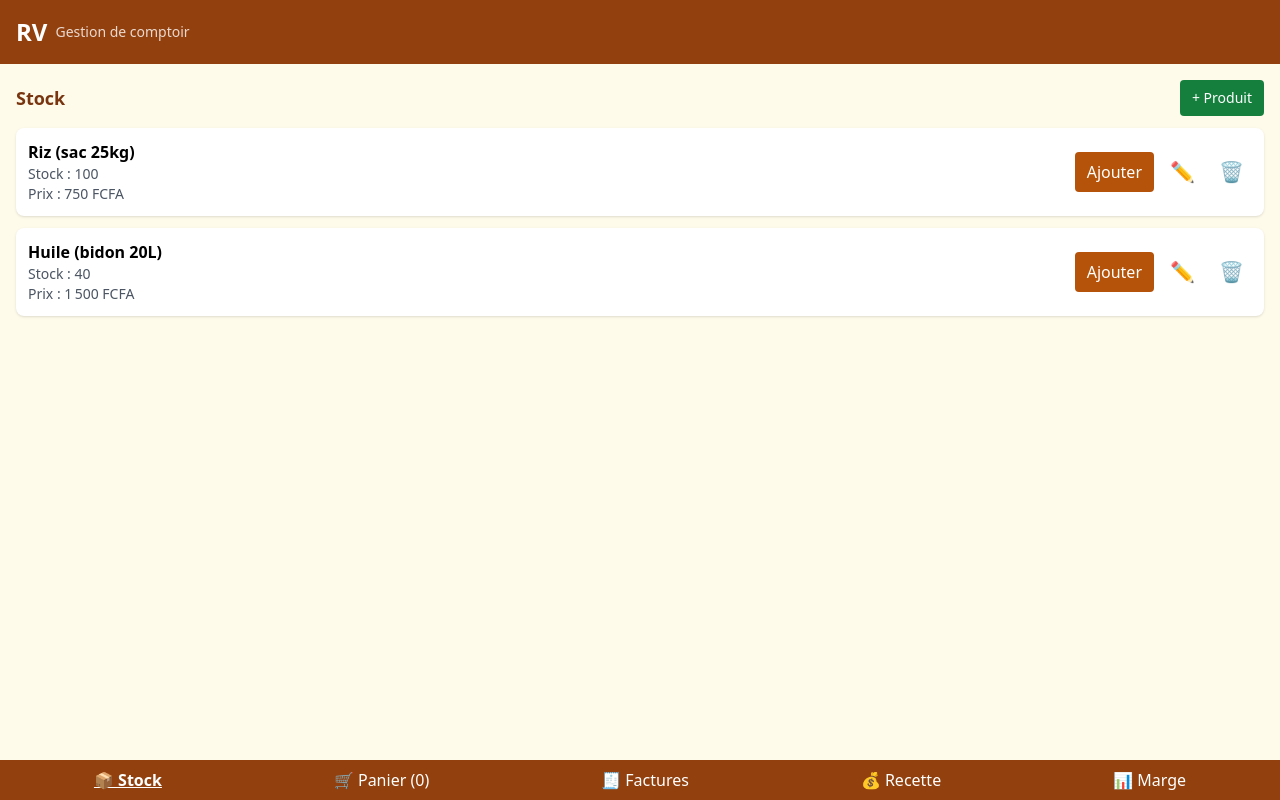
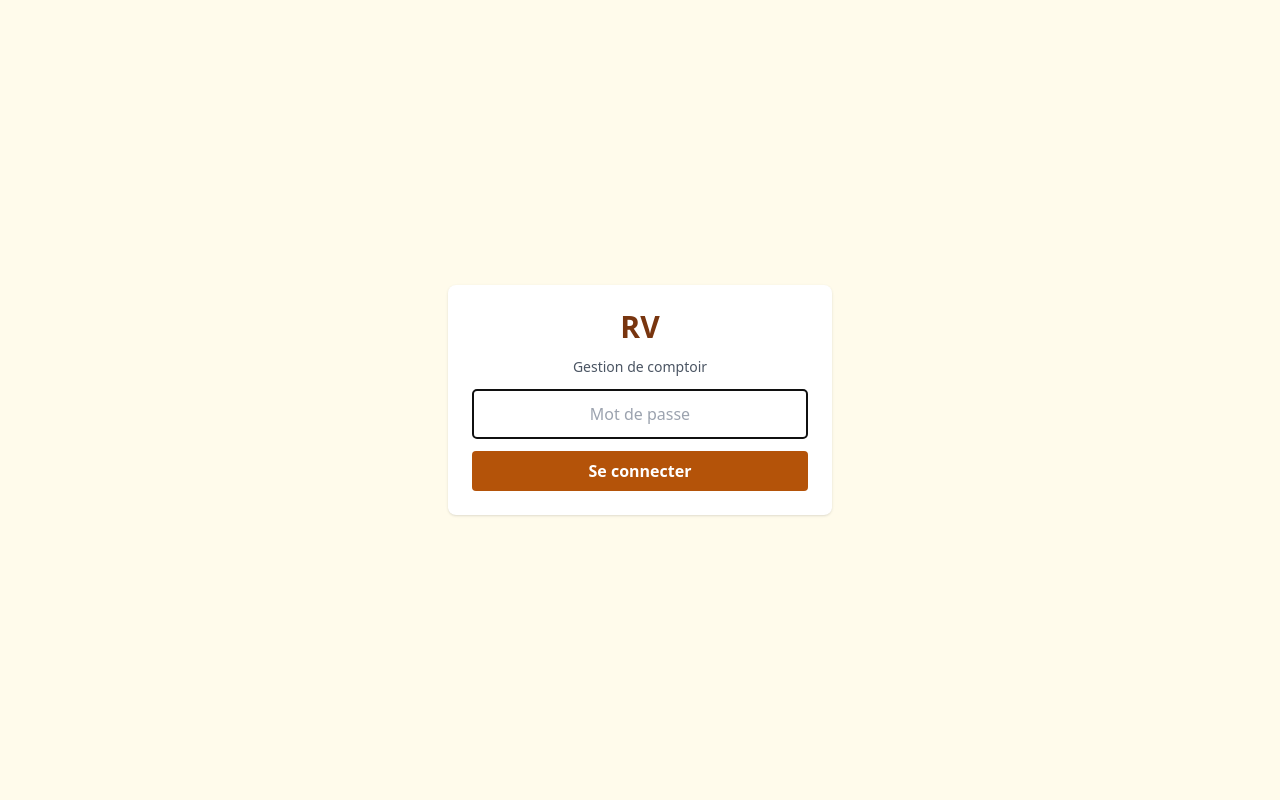
Before and after one commit to herve-bar/Rv, a React (Vite) app: page / in a window 1280 px wide. Built offline with nearby package versions, Linux system fonts and the light colour scheme.

Commit message:
Update App.jsx

```diff
--- a/src/App.jsx
+++ b/src/App.jsx
@@ -3,6 +3,14 @@ import React, { useState, useEffect } from 'react'
 const LS_PRODUITS = 'comptoir:produits'
 const LS_FACTURES = 'comptoir:factures'
 const LS_NUM = 'comptoir:factureNum'
+
+// 🔐 Mots de passe : change-les ici si besoin
+const MOT_DE_PASSE_APP = 'rv2026'        // pour ouvrir l'application
+const MOT_DE_PASSE_PAGES = 'marge2026'   // pour accéder à Recette et Marge
+
+const LS_SESSION_APP = 'comptoir:sessionApp'
+const LS_SESSION_PAGES = 'comptoir:sessionPages'
+const PAGES_PROTEGEES = ['recette', 'marge']
 
 function chargerProduits() {
   const raw = localStorage.getItem(LS_PRODUITS)
@@ -85,6 +93,12 @@ async function partagerFacture(facture) {
 }
 
 export default function App() {
+  const [connecte, setConnecte] = useState(() => sessionStorage.getItem(LS_SESSION_APP) === 'oui')
+  const [pagesDeverrouillees, setPagesDeverrouillees] = useState(
+    () => sessionStorage.getItem(LS_SESSION_PAGES) === 'oui'
+  )
+  const [pageAttendue, setPageAttendue] = useState(null)
+
   const [page, setPage] = useState('stock')
   const [produits, setProduits] = useState(chargerProduits)
   const [factures, setFactures] = useState(chargerFactures)
@@ -107,6 +121,42 @@ export default function App() {
   useEffect(() => {
     localStorage.setItem(LS_NUM, String(factureNum))
   }, [factureNum])
+
+  function seConnecter(motDePasse) {
+    if (motDePasse === MOT_DE_PASSE_APP) {
+      sessionStorage.setItem(LS_SESSION_APP, 'oui')
+      setConnecte(true)
+      return true
+    }
+    return false
+  }
+
+  function seDeconnecter() {
+    sessionStorage.removeItem(LS_SESSION_APP)
+    sessionStorage.removeItem(LS_SESSION_PAGES)
+    setConnecte(false)
+    setPagesDeverrouillees(false)
+    setPage('stock')
+  }
+
+  function allerAPage(cible) {
+    if (PAGES_PROTEGEES.includes(cible) && !pagesDeverrouillees) {
+      setPageAttendue(cible)
+      return
+    }
+    setPage(cible)
+  }
+
+  function validerMotDePassePage(motDePasse) {
+    if (motDePasse === MOT_DE_PASSE_PAGES) {
+      sessionStorage.setItem(LS_SESSION_PAGES, 'oui')
+      setPagesDeverrouillees(true)
+      setPage(pageAttendue)
+      setPageAttendue(null)
+      return true
+    }
+    return false
+  }
 
   function ouvrirSelecteurQte(produit) {
     setProduitPourQte(produit)
@@ -260,11 +310,20 @@ export default function App() {
     setProduits(prev => prev.filter(p => p.id !== id))
   }
 
+  if (!connecte) {
+    return <EcranConnexion onValider={seConnecter} />
+  }
+
   return (
     <div className="min-h-screen bg-amber-50 pb-20">
-      <header className="bg-amber-800 text-white p-4 flex items-center gap-2">
-        <span className="text-2xl font-bold">RV</span>
-        <span className="text-sm opacity-80">Gestion de comptoir</span>
+      <header className="bg-amber-800 text-white p-4 flex items-center justify-between gap-2">
+        <div className="flex items-center gap-2">
+          <span className="text-2xl font-bold">RV</span>
+          <span className="text-sm opacity-80">Gestion de comptoir</span>
+        </div>
+        <button onClick={seDeconnecter} className="text-sm bg-amber-900 px-3 py-1 rounded">
+          Déconnexion
+        </button>
       </header>
 
       <main className="p-4">
@@ -330,23 +389,104 @@ export default function App() {
         />
       )}
 
+      {pageAttendue && (
+        <EcranMotDePassePage
+          onValider={validerMotDePassePage}
+          onAnnuler={() => setPageAttendue(null)}
+        />
+      )}
+
       <nav className="fixed bottom-0 left-0 right-0 bg-amber-800 text-white flex justify-around p-2 overflow-x-auto">
-        <button onClick={() => setPage('stock')} className={page === 'stock' ? 'font-bold underline' : ''}>
+        <button onClick={() => allerAPage('stock')} className={page === 'stock' ? 'font-bold underline' : ''}>
           📦 Stock
         </button>
-        <button onClick={() => setPage('panier')} className={page === 'panier' ? 'font-bold underline' : ''}>
+        <button onClick={() => allerAPage('panier')} className={page === 'panier' ? 'font-bold underline' : ''}>
           🛒 Panier ({panier.length})
         </button>
-        <button onClick={() => setPage('factures')} className={page === 'factures' ? 'font-bold underline' : ''}>
+        <button onClick={() => allerAPage('factures')} className={page === 'factures' ? 'font-bold underline' : ''}>
           🧾 Factures
         </button>
-        <button onClick={() => setPage('recette')} className={page === 'recette' ? 'font-bold underline' : ''}>
-          💰 Recette
+        <button onClick={() => allerAPage('recette')} className={page === 'recette' ? 'font-bold underline' : ''}>
+          💰 Recette {!pagesDeverrouillees && '🔒'}
         </button>
-        <button onClick={() => setPage('marge')} className={page === 'marge' ? 'font-bold underline' : ''}>
-          📊 Marge
+        <button onClick={() => allerAPage('marge')} className={page === 'marge' ? 'font-bold underline' : ''}>
+          📊 Marge {!pagesDeverrouillees && '🔒'}
         </button>
       </nav>
+    </div>
+  )
+}
+
+function EcranConnexion({ onValider }) {
+  const [motDePasse, setMotDePasse] = useState('')
+  const [erreur, setErreur] = useState(false)
+
+  function valider() {
+    const ok = onValider(motDePasse)
+    if (!ok) {
+      setErreur(true)
+      setMotDePasse('')
+    }
+  }
+
+  return (
+    <div className="min-h-screen bg-amber-50 flex items-center justify-center p-4">
+      <div className="bg-white rounded-lg p-6 w-full max-w-sm shadow space-y-3 text-center">
+        <div className="text-3xl font-bold text-amber-900">RV</div>
+        <div className="text-sm text-gray-600 mb-2">Gestion de comptoir</div>
+        <input
+          type="password"
+          value={motDePasse}
+          onChange={e => { setMotDePasse(e.target.value); setErreur(false) }}
+          onKeyDown={e => e.key === 'Enter' && valider()}
+          className="w-full border rounded p-3 text-center"
+          placeholder="Mot de passe"
+          autoFocus
+        />
+        {erreur && <div className="text-red-600 text-sm">Mot de passe incorrect.</div>}
+        <button onClick={valider} className="w-full bg-amber-700 text-white py-2 rounded font-bold">
+          Se connecter
+        </button>
+      </div>
+    </div>
+  )
+}
+
+function EcranMotDePassePage({ onValider, onAnnuler }) {
+  const [motDePasse, setMotDePasse] = useState('')
+  const [erreur, setErreur] = useState(false)
+
+  function valider() {
+    const ok = onValider(motDePasse)
+    if (!ok) {
+      setErreur(true)
+      setMotDePasse('')
+    }
+  }
+
+  return (
+    <div className="fixed inset-0 bg-black/50 flex items-center justify-center z-50 p-4">
+      <div className="bg-white rounded-lg p-4 w-full max-w-sm space-y-3 text-center">
+        <div className="text-lg font-bold">🔒 Accès protégé</div>
+        <input
+          type="password"
+          value={motDePasse}
+          onChange={e => { setMotDePasse(e.target.value); setErreur(false) }}
+          onKeyDown={e => e.key === 'Enter' && valider()}
+          className="w-full border rounded p-3 text-center"
+          placeholder="Mot de passe"
+          autoFocus
+        />
+        {erreur && <div className="text-red-600 text-sm">Mot de passe incorrect.</div>}
+        <div className="flex gap-2 pt-1">
+          <button onClick={onAnnuler} className="flex-1 bg-gray-200 py-2 rounded">
+            Annuler
+          </button>
+          <button onClick={valider} className="flex-1 bg-amber-700 text-white py-2 rounded">
+            Valider
+          </button>
+        </div>
+      </div>
     </div>
   )
 }
```
